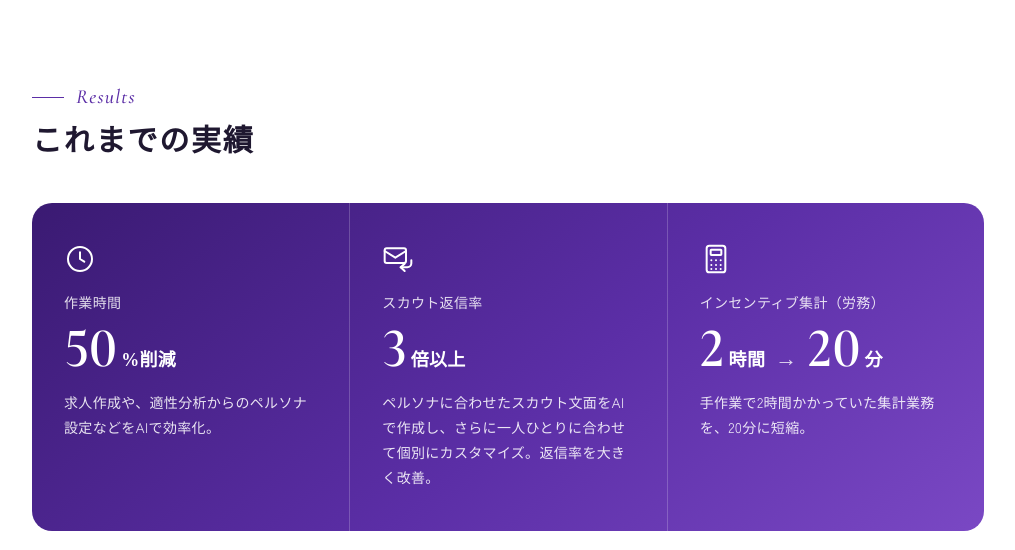
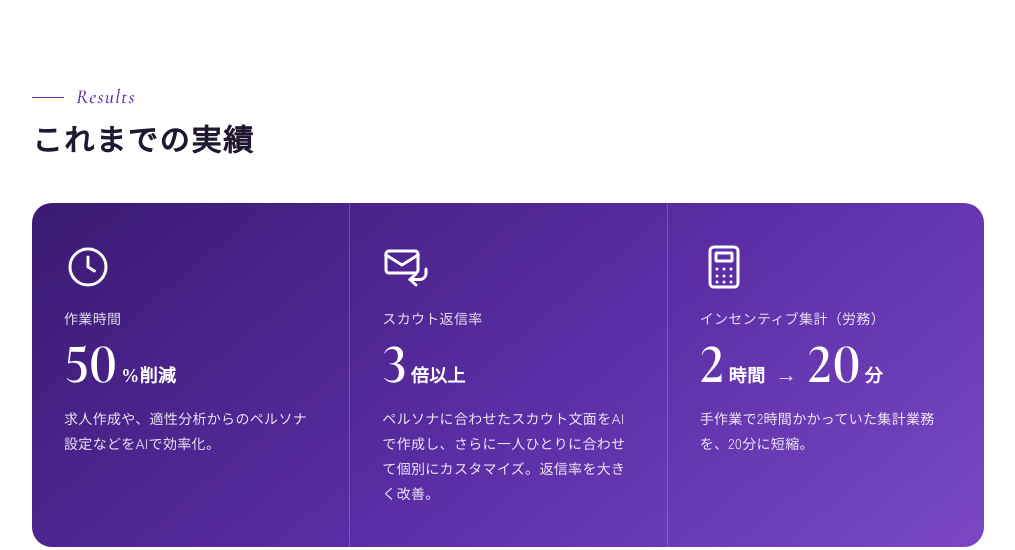
Before and after one commit to Shi-ro0402/profile, a plain HTML site: page index.html in a window 1280 px wide. Shown: the part 633-1183 px from the top of the page, without its empty margins (132-1147 px from the left). Drawn offline with nearby package versions, Linux system fonts and the light colour scheme; a web font is replaced by a local one.

Commit message:
Enlarge result section icons
Co-Authored-By: Claude Opus 5.5 <noreply@anthropic.com>

```diff
--- a/index.html
+++ b/index.html
@@ -73,21 +73,21 @@
 
         <div class="results grid grid-cols-1 md:grid-cols-3">
           <article class="px-6 py-8 md:px-8 md:py-10">
-            <svg class="result__icon w-8 h-8 mb-4" viewBox="0 0 24 24" aria-hidden="true"><circle cx="12" cy="12" r="9"/><path d="M12 7v5l3.2 2"/></svg>
+            <svg class="result__icon w-12 h-12 mb-4" viewBox="0 0 24 24" aria-hidden="true"><circle cx="12" cy="12" r="9"/><path d="M12 7v5l3.2 2"/></svg>
             <h3 class="result__label text-sm font-medium leading-[1.6]">作業時間</h3>
             <p class="flex flex-wrap items-baseline mt-1.5 mb-3.5 leading-[1.1]"><span class="num text-5xl md:text-[56px]">50</span><span class="unit ml-1 text-lg font-bold">%削減</span></p>
             <p class="result__desc text-sm leading-[1.8]">求人作成や、適性分析からのペルソナ設定などをAIで効率化。</p>
           </article>
 
           <article class="px-6 py-8 border-t border-white/20 md:px-8 md:py-10 md:border-t-0 md:border-l">
-            <svg class="result__icon w-8 h-8 mb-4" viewBox="0 0 24 24" aria-hidden="true"><rect x="2" y="4" width="16" height="11" rx="1.5"/><path d="M2 6l8 5 8-5"/><path d="M17 15.5l-3 2.75 3 2.75"/><path d="M14 18.25h5a3 3 0 0 0 3-3V13"/></svg>
+            <svg class="result__icon w-12 h-12 mb-4" viewBox="0 0 24 24" aria-hidden="true"><rect x="2" y="4" width="16" height="11" rx="1.5"/><path d="M2 6l8 5 8-5"/><path d="M17 15.5l-3 2.75 3 2.75"/><path d="M14 18.25h5a3 3 0 0 0 3-3V13"/></svg>
             <h3 class="result__label text-sm font-medium leading-[1.6]">スカウト返信率</h3>
             <p class="flex flex-wrap items-baseline mt-1.5 mb-3.5 leading-[1.1]"><span class="num text-5xl md:text-[56px]">3</span><span class="unit ml-1 text-lg font-bold">倍以上</span></p>
             <p class="result__desc text-sm leading-[1.8]">ペルソナに合わせたスカウト文面をAIで作成し、さらに一人ひとりに合わせて個別にカスタマイズ。返信率を大きく改善。</p>
           </article>
 
           <article class="px-6 py-8 border-t border-white/20 md:px-8 md:py-10 md:border-t-0 md:border-l">
-            <svg class="result__icon w-8 h-8 mb-4" viewBox="0 0 24 24" aria-hidden="true"><rect x="5" y="2" width="14" height="20" rx="2"/><rect x="8" y="5" width="8" height="4" rx="0.5"/><path d="M8.5 13h.01M12 13h.01M15.5 13h.01M8.5 16.5h.01M12 16.5h.01M15.5 16.5h.01M8.5 19.5h.01M12 19.5h.01M15.5 19.5h.01"/></svg>
+            <svg class="result__icon w-12 h-12 mb-4" viewBox="0 0 24 24" aria-hidden="true"><rect x="5" y="2" width="14" height="20" rx="2"/><rect x="8" y="5" width="8" height="4" rx="0.5"/><path d="M8.5 13h.01M12 13h.01M15.5 13h.01M8.5 16.5h.01M12 16.5h.01M15.5 16.5h.01M8.5 19.5h.01M12 19.5h.01M15.5 19.5h.01"/></svg>
             <h3 class="result__label text-sm font-medium leading-[1.6]">インセンティブ集計（労務）</h3>
             <p class="flex flex-wrap items-baseline mt-1.5 mb-3.5 leading-[1.1]"><span class="num text-5xl md:text-[56px]">2</span><span class="unit ml-1 text-lg font-bold">時間</span><span class="mx-2.5 text-[22px] opacity-80">→</span><span class="num text-5xl md:text-[56px]">20</span><span class="unit ml-1 text-lg font-bold">分</span></p>
             <p class="result__desc text-sm leading-[1.8]">手作業で2時間かかっていた集計業務を、20分に短縮。</p>
```
